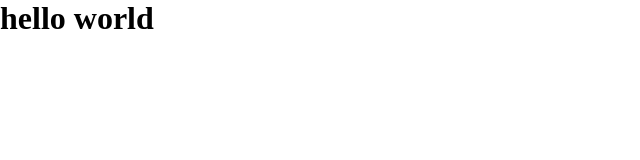
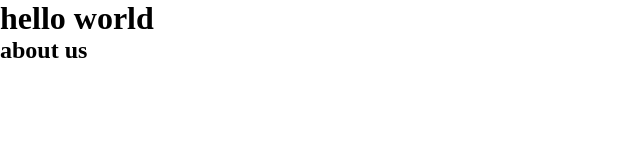
Before and after one commit to koichi5322/git-practice, a plain HTML site: page index.html in a window 1280 px wide. Shown: the whole page, without its empty margins (0-640 px from the left). Drawn offline with Linux system fonts and the light colour scheme.

Commit message:
add sectoin

```diff
--- a/index.html
+++ b/index.html
@@ -8,5 +8,8 @@
   </head>
   <body>
     <h1>hello world</h1>
+    <section>
+      <h2>about us</h2>
+    </section>
   </body>
 </html>
```
